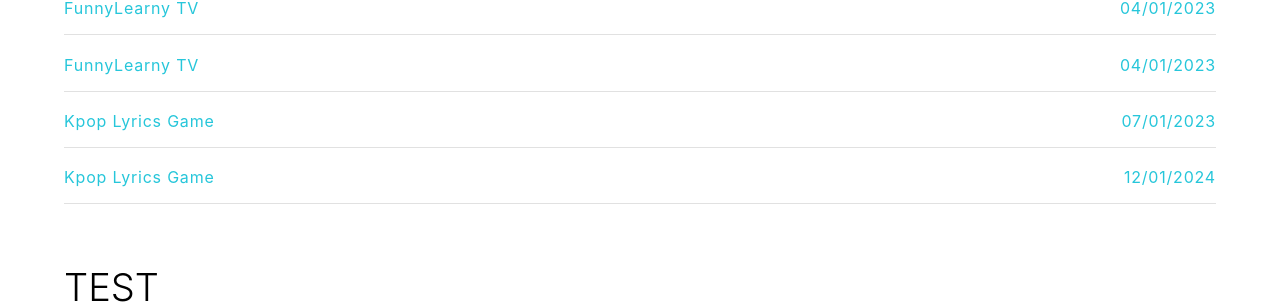
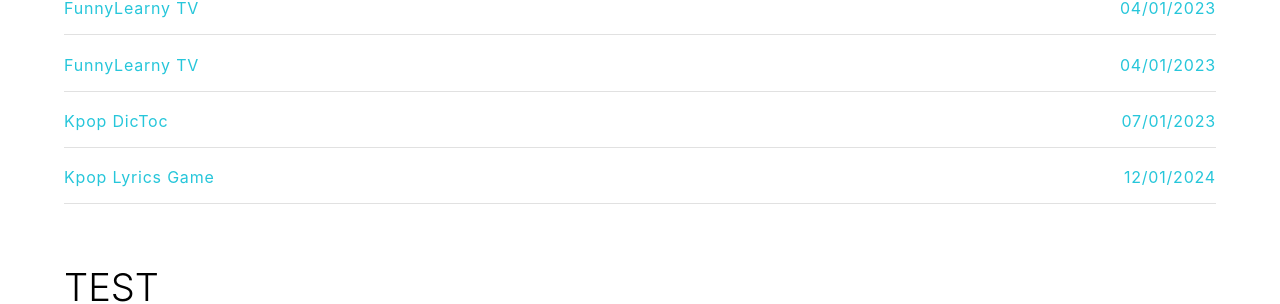
Before and after one commit to crazyjamy/crazyjamy.github.io, a Jekyll site: the page built from tags.html, in a window 1280 px wide and 900 px high, scrolled down 1029 px. Shown: the part 149-453 px from the top of the window. Built offline with Jekyll 4.4.1, drawn with Linux system fonts in a browser that asks for light colours.

Commit message:
Update 2023-07-01-kpoplyricsgame.md

```diff
--- a/_posts/2023-07-01-kpoplyricsgame.md
+++ b/_posts/2023-07-01-kpoplyricsgame.md
@@ -1,14 +1,14 @@
 ---
 layout: post
-title: "Kpop Lyrics Game"
+title: "Kpop DicToc"
 date: 2023-07-01 00:00:00
 image: 'https://github.com/crazyjamy/crazyjamy.github.io/blob/master/_images/_thumbnail/kpoplyricsgame-violet.gif?raw=true'
-description: Kpop Lyrics Game
+description: Kpop DicToc
 category: 'UI/UX - Interaction'
 tags:
 - Projects
-twitter_text: Kpop DicToc • 1v. App
-introduction: Kpop DicToc • 1v. App
+twitter_text: 1v. App
+introduction: 1v. App
 ---
 ---
 <style>
```
